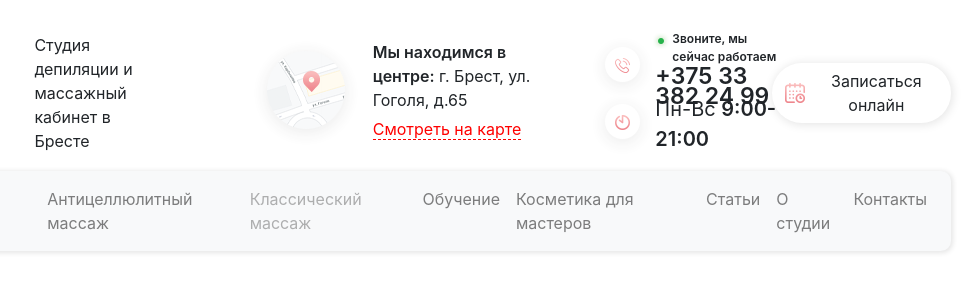
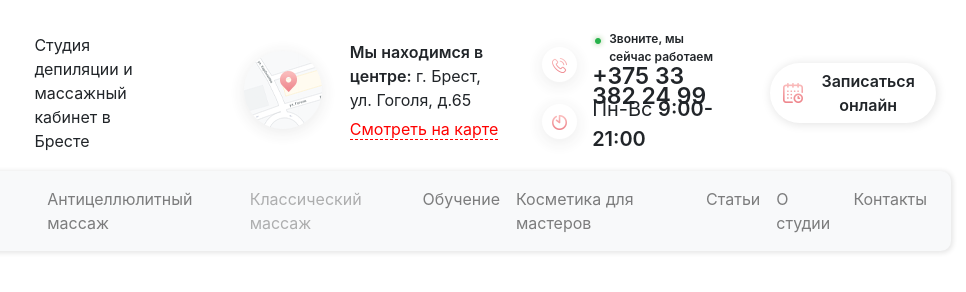
Before and after one commit to Mythologist2330/Shugaring, a website: page index.html in a window 1280 px wide. Shown: the top 292 px of the page, 314-1280 px from the left. Drawn offline with nearby package versions, Linux system fonts and the light colour scheme; files that its build step writes are made by us from their sources.

Commit message:
fixed error with position in pannel with logo and info

```diff
--- a/src/style.scss
+++ b/src/style.scss
@@ -15,11 +15,11 @@
     align-items: center;
     .text-logo{
         width: 9vw;
-        margin: 0 8vw 0 3vw;
+        margin: 0 7vw 0 3vw;
     }
     .text-map{
         width: 13vw;
-        margin: 0 4vw 0 1vw;
+        margin: 0 2vw 0 1vw;
         .text-map-weight{
             font-weight: 600;
         }
@@ -34,6 +34,7 @@
 
 .block-tel-and-work-time{
     width: 16vw;
+    margin: 0 3vw 0 0;
     display: flex;
     flex-direction: column;
     .tel{
@@ -96,8 +97,6 @@
 .block-writing-appointment{
     width: 14vw;
     height: 60px;
-    position: absolute;
-    right: 0;
     display: flex;
     flex-direction: row;
     justify-content: center;
@@ -113,7 +112,7 @@
         margin-right: 10px;
     }
     .text-writing-appointment{
-
+        font-weight: 600;
     }
 }
 
```
